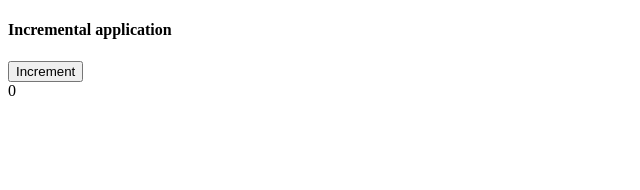
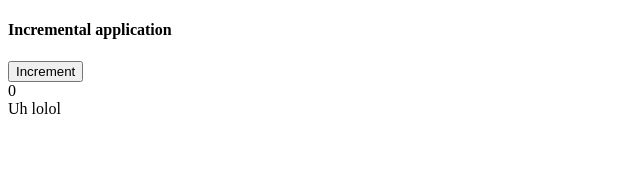
Before and after one commit to yura-moryliak/ymrlk-blog, an Angular app: page / in a window 1280 px wide. Shown: the top 190 px of the page, without its empty margins (0-640 px from the left). Built offline with nearby package versions, Linux system fonts and the light colour scheme.

Commit message:
Dummy commit before real development @4

```diff
--- a/src/app/app.component.html
+++ b/src/app/app.component.html
@@ -5,4 +5,6 @@
   <button (click)="count()">Increment</button>
   <div>{{ counter() }}</div>
 
+  <span>Uh lolol</span>
+
 </div>
```
